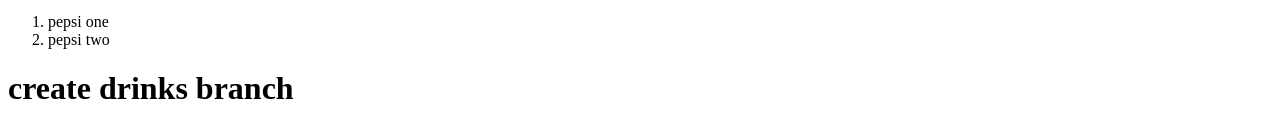
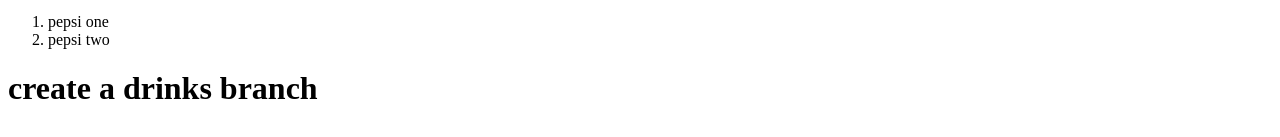
Before and after one commit to Anik-nath/first-hero-project, a plain HTML site: page index.html in a window 1280 px wide. Shown: the part 305-442 px from the top of the page. Drawn offline with Linux system fonts and the light colour scheme.

Commit message:
create a

```diff
--- a/index.html
+++ b/index.html
@@ -20,6 +20,6 @@
         <li>pepsi one</li>
         <li>pepsi two</li>
     </ol>
-    <h1>create drinks branch</h1>
+    <h1>create a drinks branch</h1>
 </body>
 </html>
```
